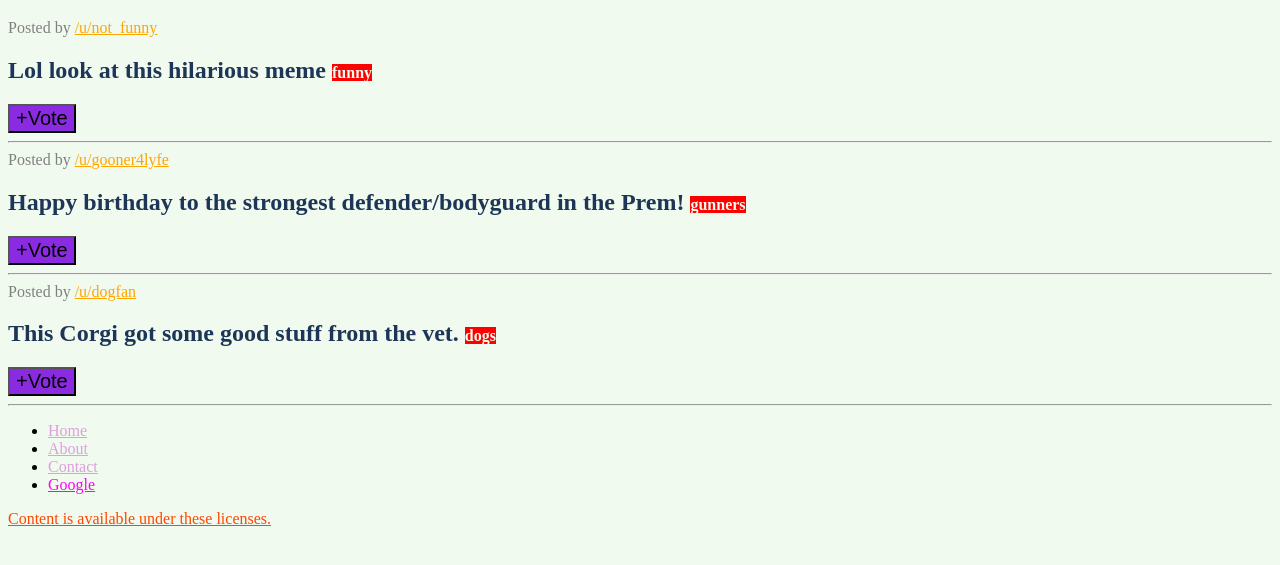
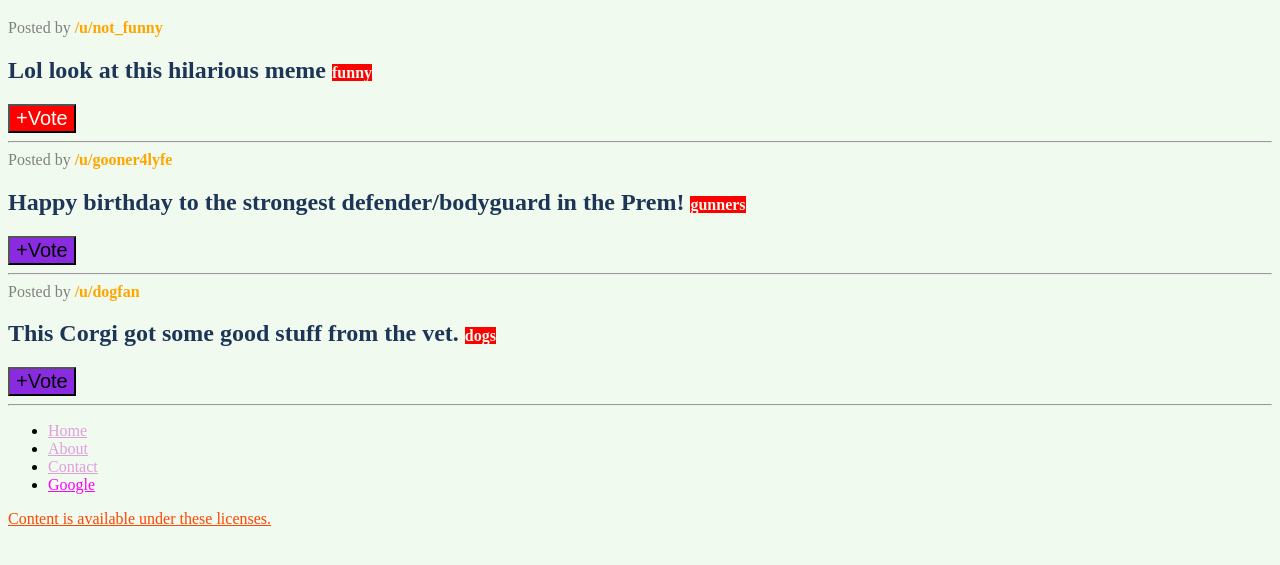
Before and after one commit to pkelliher/Udemy_FullStack1, a plain HTML site: page Udemy_CSS/starter.html in a window 1280 px wide. In both pictures the pointer is over the button 41 px from the left and 227 px from the top of the page. Shown: the part 109-674 px from the top of the page. Drawn offline with Linux system fonts and the light colour scheme.

Commit message:
pseudo classes

```diff
--- a/Udemy_CSS/starter.css
+++ b/Udemy_CSS/starter.css
@@ -32,6 +32,8 @@ span {
 
 .post a {
   color: orange;
+  font-weight: 700;
+  text-decoration: none;
 }
 
 footer a {
@@ -54,3 +56,16 @@ input[type="password"] {
 a[href*="google"] {
   color: magenta;
 }
+
+.post button:hover {
+  background-color: red;
+  color: mintcream;
+}
+
+a:hover {
+  text-decoration: underline;
+}
+
+.post button:active {
+  background-color: green;
+}
```
